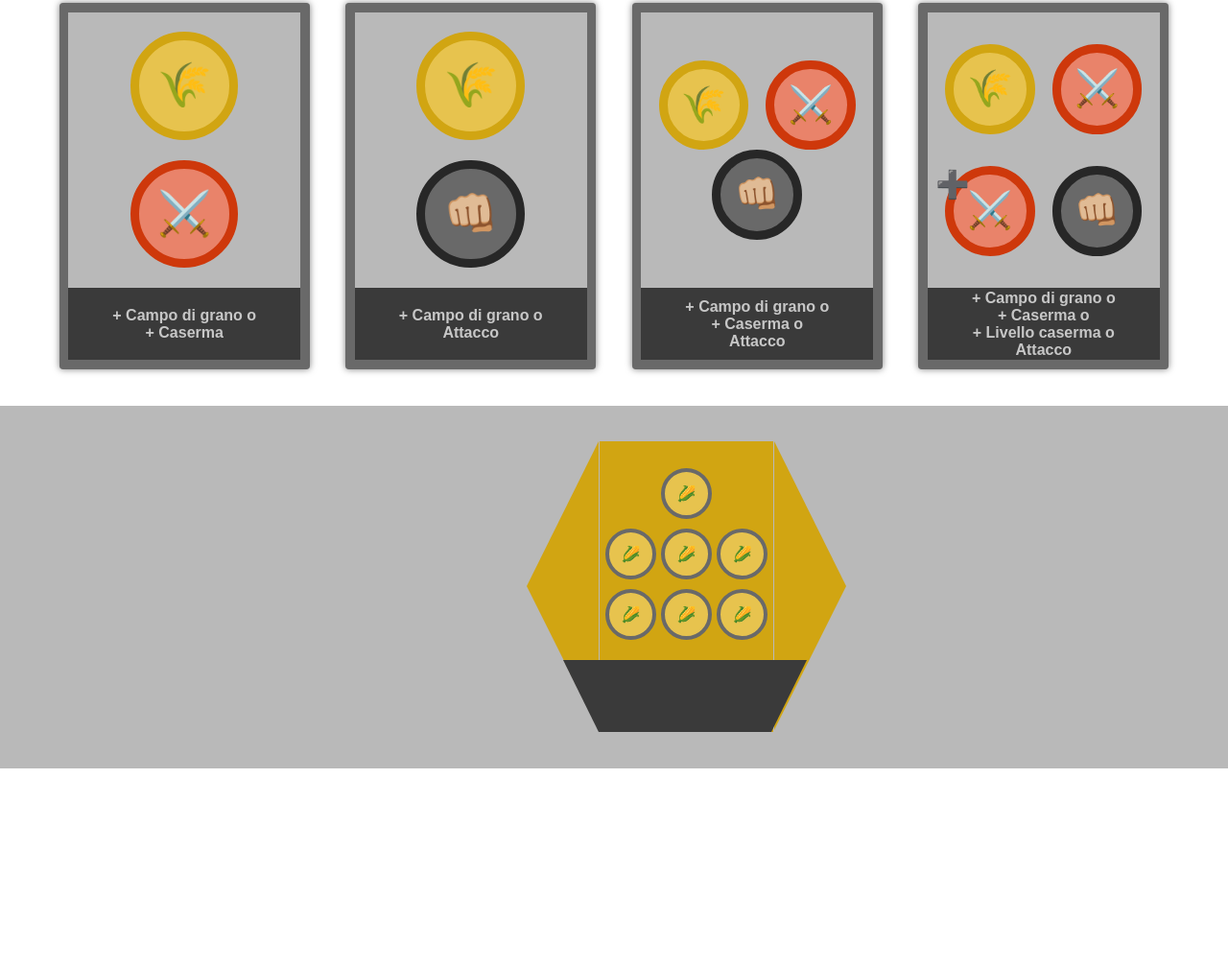
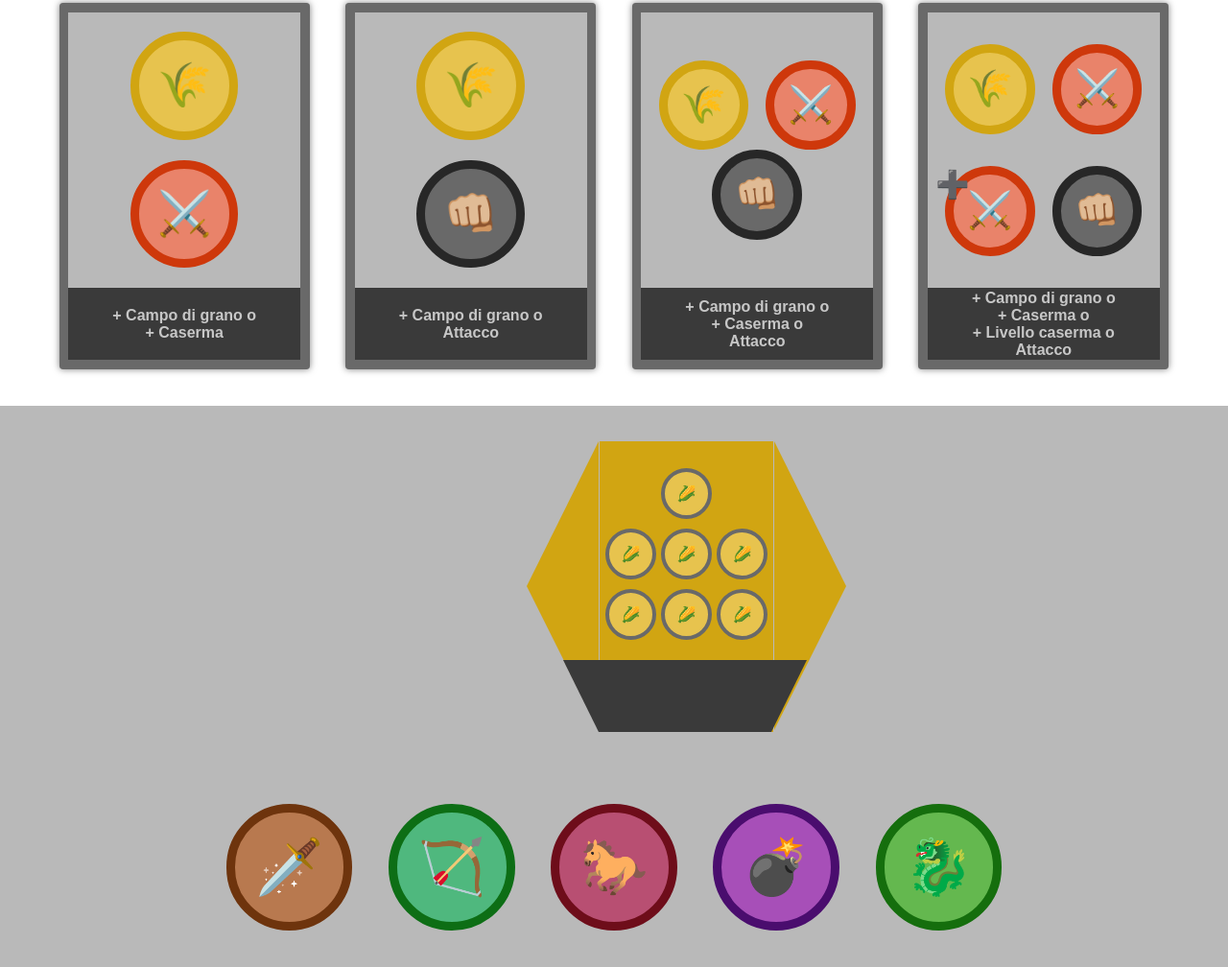
Before and after one commit to fevancin/fevancin.github.io, a plain HTML site: page index.html in a window 1280 px wide. Shown: the part 661-1669 px from the top of the page at 96% size. Before the commit the page ends 1462 px from the top, so only its background shows below. Drawn offline with Linux system fonts and the light colour scheme.

Commit message:
Add files via upload

```diff
--- a/index.html
+++ b/index.html
@@ -146,5 +146,24 @@
             </div>
         </div>
     </div>
+    <div class="circle-container">
+        <div class="single">
+            <div class="circle soldier">
+                🗡️
+            </div>
+            <div class="circle archer">
+                🏹
+            </div>
+            <div class="circle knight">
+                🐎
+            </div>
+            <div class="circle catapult">
+                💣
+            </div>
+            <div class="circle dragon">
+                🐉
+            </div>
+        </div>
+    </div>
 </body>
 </html>
--- a/stylesheet.css
+++ b/stylesheet.css
@@ -267,3 +267,28 @@ body {
     width: 1.2cm;
     margin: 0.0625cm;
 }
+
+.soldier {
+    border: 0.25cm solid rgb(110, 52, 13);
+    background-color: rgb(184, 121, 79);
+}
+
+.archer {
+    border: 0.25cm solid rgb(13, 110, 21);
+    background-color: rgb(79, 184, 126);
+}
+
+.knight {
+    border: 0.25cm solid rgb(110, 13, 26);
+    background-color: rgb(184, 79, 114);
+}
+
+.catapult {
+    border: 0.25cm solid rgb(74, 13, 110);
+    background-color: rgb(167, 79, 184);
+}
+
+.dragon {
+    border: 0.25cm solid rgb(21, 110, 13);
+    background-color: rgb(100, 184, 79);
+}
```
